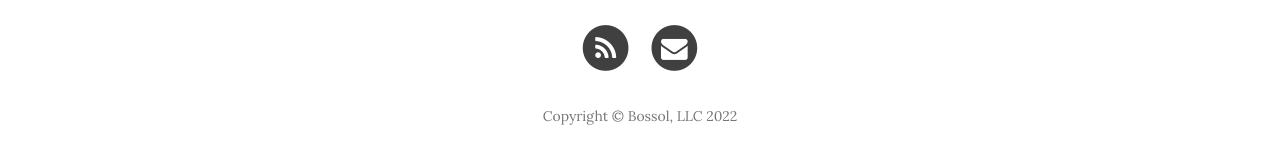
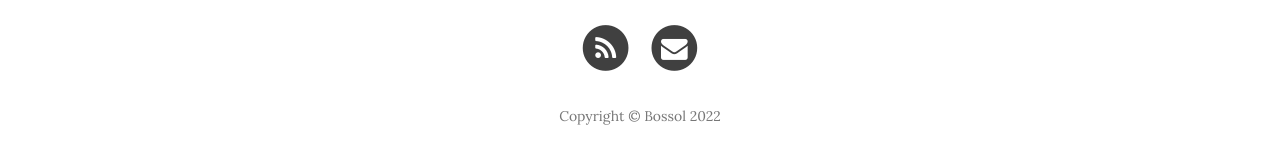
Before and after one commit to bossol/bossol.github.io, a Jekyll site: the page built from index.html, in a window 1280 px wide. Shown: the part 568-732 px from the top of the page. Built offline with Jekyll 4.4.1, drawn with Linux system fonts in a browser that asks for light colours; nearby versions of some CDN libraries; some web fonts are replaced; the list of posts is cut into pages by our own code.

Commit message:
Update _config.yml

```diff
--- a/_config.yml
+++ b/_config.yml
@@ -2,7 +2,7 @@
 title: BOSSOL
 header-img: img/bossol1.png
 email: bossol_info@bossol.com
-copyright_name: Bossol, LLC
+copyright_name: Bossol
 description: "Projects"
 baseurl: ""
 url: "https://bossol.com"
```
